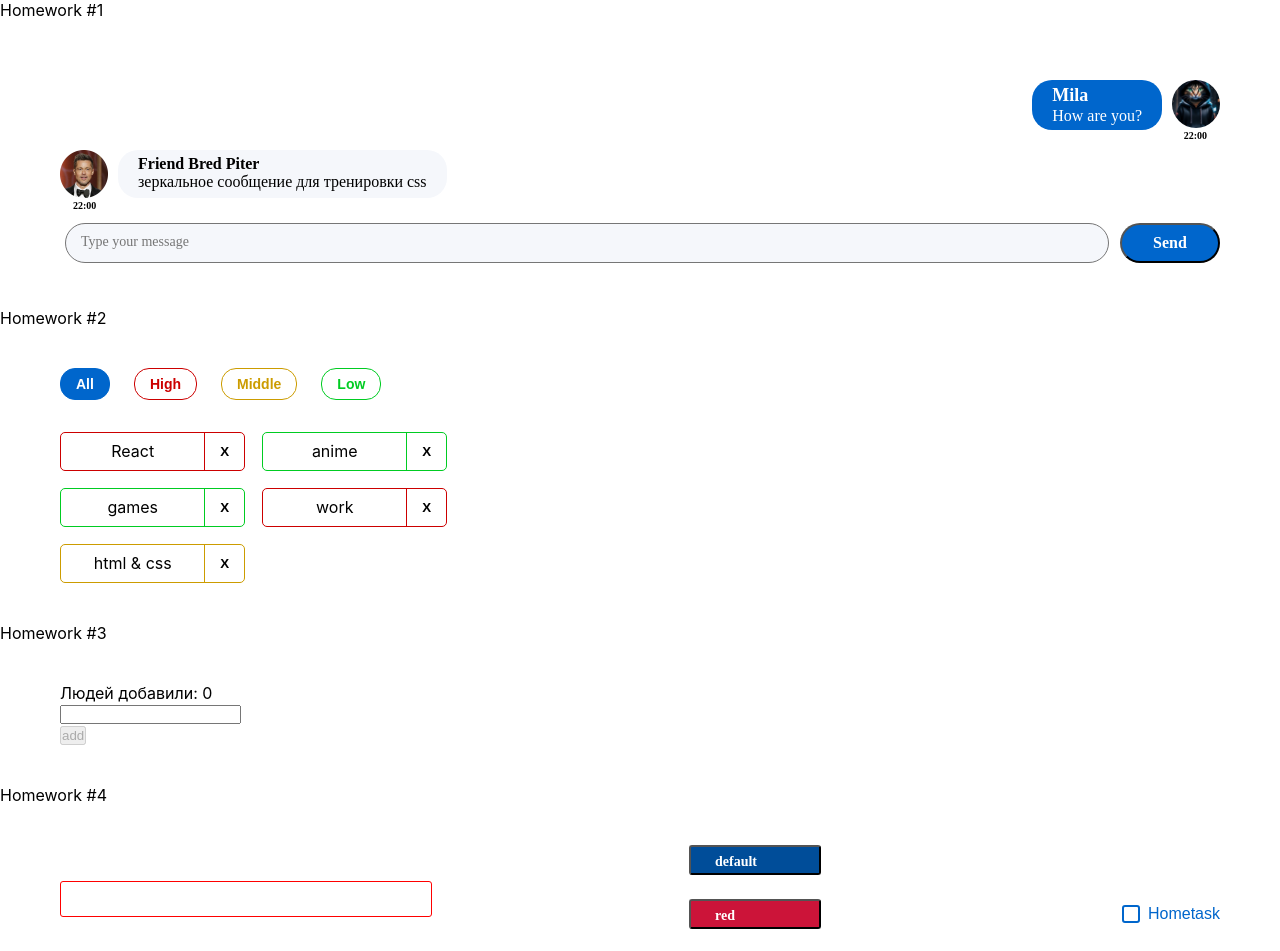
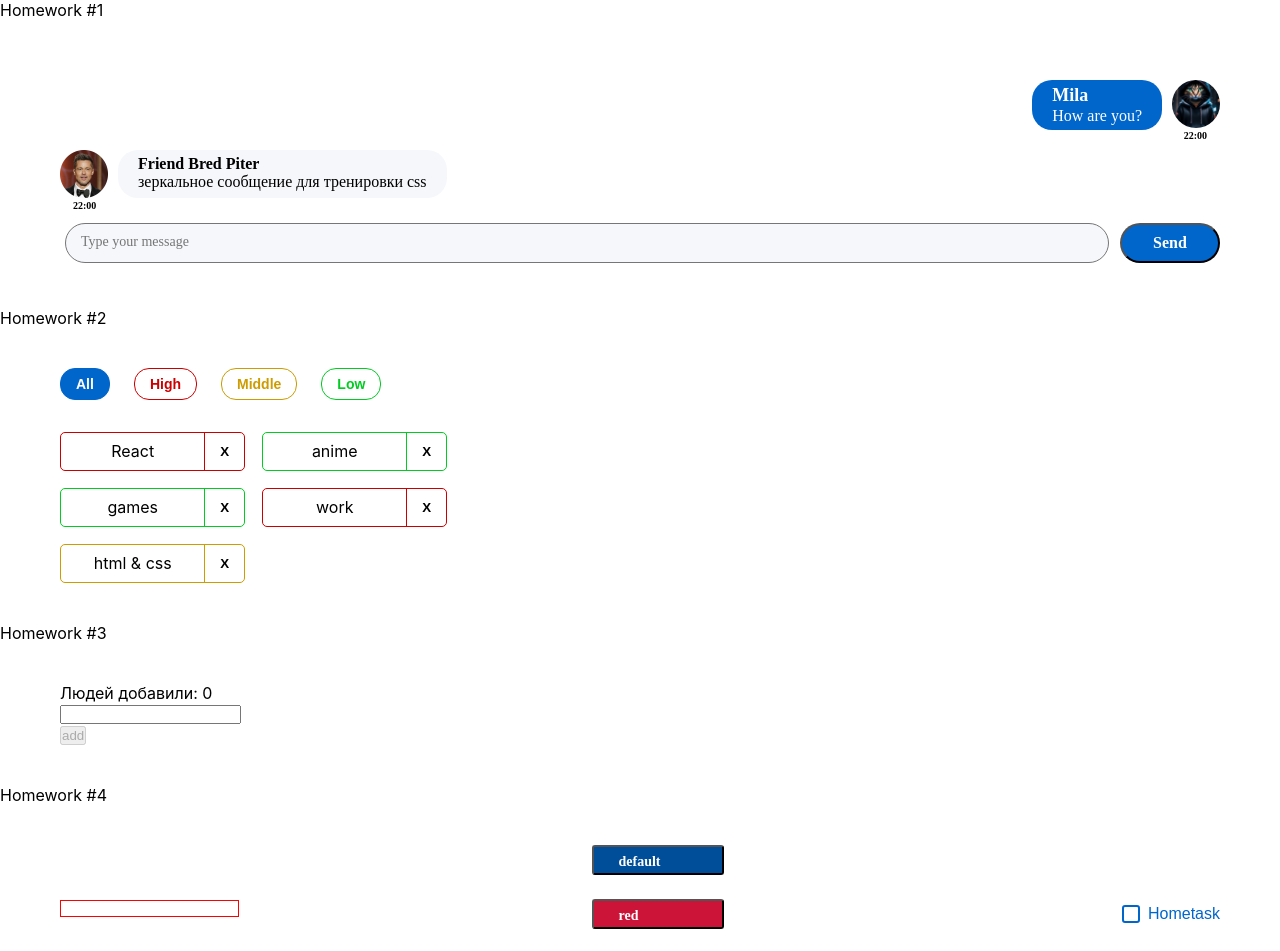
Before and after one commit to MilaKumasinskaya/homework-front-main-2, a React (Create React App) app: page / in a window 1280 px wide. Shown: the top 951 px of the page. Built offline with nearby package versions, Linux system fonts and the light colour scheme.

Commit message:
sprint2-hw4(fixed some issues)

```diff
--- a/src/s2-homeworks/hw04/common/c1-SuperInputText/SuperInputText.tsx
+++ b/src/s2-homeworks/hw04/common/c1-SuperInputText/SuperInputText.tsx
@@ -65,12 +65,8 @@ if(onChangeText){
 
 
 
-    const finalInputClassName =`
-    ${s.input}
-    ${s.superInput}
-    ${s.errorInput}
-    ${className ? ' ' + className : ''}
-    `
+    const finalInputClassName = s.input + error ? ' ' + s.errorInput : ' ' + s.superInput + className ? ' ' + s.className :'';
+
 // ${error ? ' ' + s.errorInput : ' ' + s.superInput}
 
          // задача на смешивание классов
```
